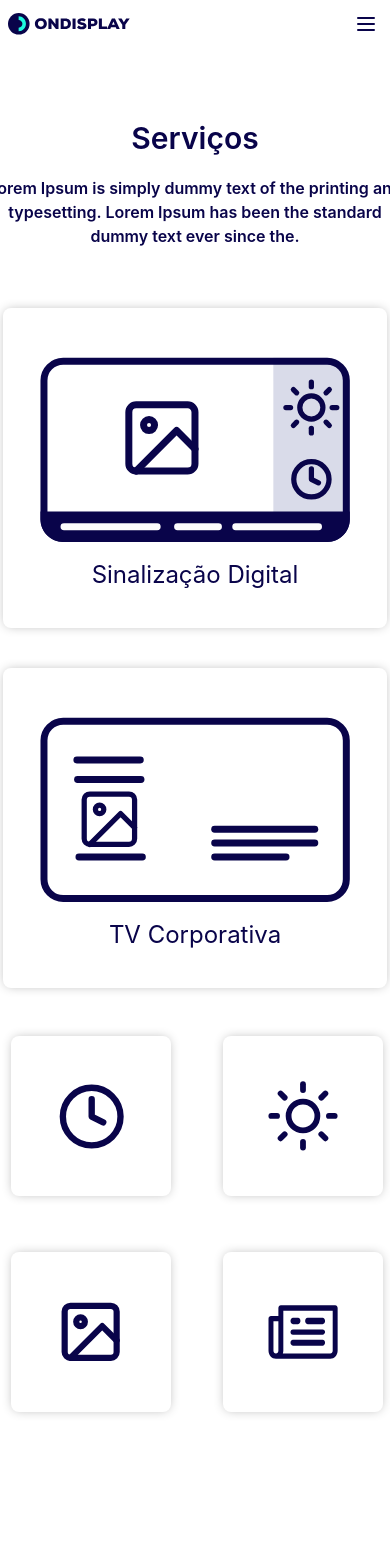
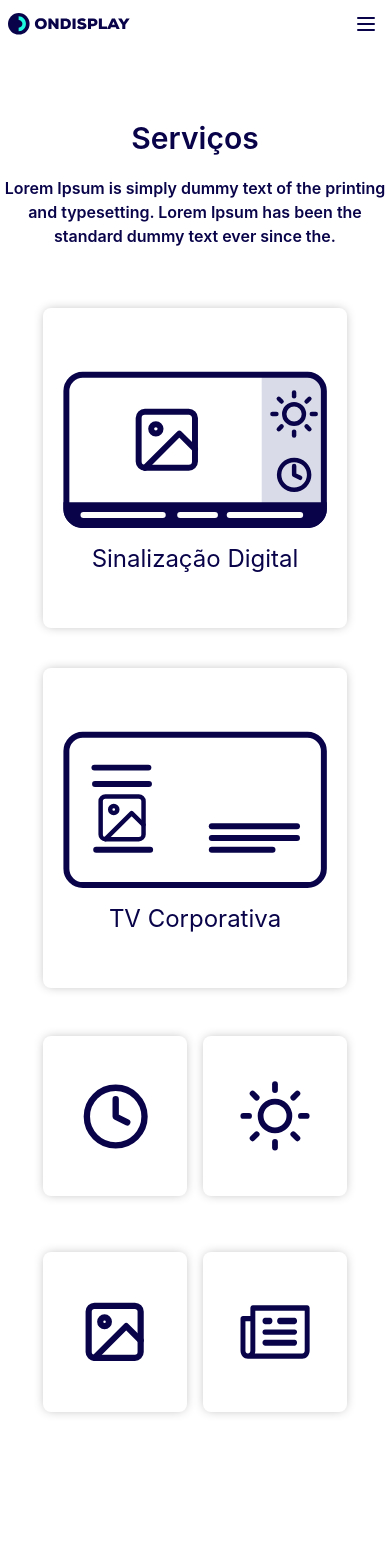
Before and after one commit to BrunoJusta/ondisplay, a Next.js app: page /servicos in a window 390 px wide. Shown: the top 1568 px of the page. Built offline with nearby package versions, Linux system fonts and the light colour scheme.

Commit message:
responsividade done nos servicos e contactos

```diff
--- a/components/Contacts.jsx
+++ b/components/Contacts.jsx
@@ -78,7 +78,7 @@ export const Contacts = () => {
           }}
         >
           <div className="flex justify-between items-center md:flex-row xs:flex-col">
-            <formGroup className="flex flex-col w-72 mb-10">
+            <formGroup className="flex flex-col md:w-72 xs:w-full mb-10">
               <label htmlFor="name" className="text-sm text-theme-blue">
                 O seu nome
               </label>
@@ -94,7 +94,7 @@ export const Contacts = () => {
                 required
               />
             </formGroup>
-            <formGroup className="flex flex-col w-72 mb-10">
+            <formGroup className="flex flex-col md:w-72 xs:w-full mb-10">
               <label htmlFor="email" className="text-sm text-theme-blue">
                 E-mail
               </label>
@@ -112,7 +112,7 @@ export const Contacts = () => {
             </formGroup>
           </div>
           <div className="flex justify-between items-center md:flex-row xs:flex-col">
-            <formGroup className="flex flex-col w-72 mb-10">
+            <formGroup className="flex flex-col md:w-72 xs:w-full mb-10">
               <label htmlFor="message" className="text-sm text-theme-blue">
                 Nome da Empresa
               </label>
@@ -127,7 +127,7 @@ export const Contacts = () => {
                 }}
               />
             </formGroup>
-            <formGroup className="flex flex-col w-72 mb-10">
+            <formGroup className="flex flex-col md:w-72 xs:w-full mb-10">
               <label htmlFor="message" className="text-sm text-theme-blue">
                 Cidade
               </label>
--- a/components/Services.jsx
+++ b/components/Services.jsx
@@ -10,8 +10,8 @@ export const Services = () => {
         Ipsum has been the standard dummy text ever since the.
       </p>
 
-      <div className="flex md:flex-row xs:flex-col  justify-between">
-        <div className="card relative flex flex-col justify-center items-center bg-white rounded-lg w-96 h-80 shadow-simple m-5">
+      <div className="flex md:flex-row xs:flex-col md:justify-between xs:items-center">
+        <div className="card relative flex flex-col justify-center items-center bg-white rounded-lg md:w-96 xs:w-16 xs:px-5 h-80 shadow-simple m-5">
           <Image
             src="/assets/signage.svg"
             alt="Logo"
@@ -20,7 +20,7 @@ export const Services = () => {
           />
           <h1 className="text-2xl text-theme-blue mt-1">Sinalização Digital</h1>
         </div>
-        <div className="card relative flex flex-col justify-center items-center bg-white rounded-lg w-96 h-80 shadow-simple m-5">
+        <div className="card relative flex flex-col justify-center items-center bg-white rounded-lg md:w-96 xs:w-16 xs:px-5 h-80 shadow-simple m-5">
           <Image
             src="/assets/corporative.svg"
             alt="Logo"
@@ -32,16 +32,16 @@ export const Services = () => {
       </div>
 
       <div className="grid md:grid-cols-4 xs:grid-cols-2">
-        <div className="card relative flex flex-col justify-center items-center bg-white rounded-lg w-40 h-40 shadow-simple m-7">
+        <div className="card relative flex flex-col justify-center items-center bg-white rounded-lg md:w-40 xs:w-36 h-40 shadow-simple my-7 md:mx-7 xs:mx-2">
           <Image src="/assets/clock.svg" alt="Logo" width={65} height={65} />
         </div>
-        <div className="card relative flex flex-col justify-center items-center bg-white rounded-lg w-40 h-40 shadow-simple m-7">
+        <div className="card relative flex flex-col justify-center items-center bg-white rounded-lg md:w-40 xs:w-36 h-40 shadow-simple my-7 md:mx-7 xs:mx-2">
           <Image src="/assets/sun.svg" alt="Logo" width={70} height={70} />
         </div>
-        <div className="card relative flex flex-col justify-center items-center bg-white rounded-lg w-40 h-40 shadow-simple m-7">
+        <div className="card relative flex flex-col justify-center items-center bg-white rounded-lg md:w-40 xs:w-36 h-40 shadow-simple my-7 md:mx-7 xs:mx-2">
           <Image src="/assets/img.svg" alt="Logo" width={70} height={70} />
         </div>
-        <div className="card relative flex flex-col justify-center items-center bg-white rounded-lg w-40 h-40 shadow-simple m-7">
+        <div className="card relative flex flex-col justify-center items-center bg-white rounded-lg md:w-40 xs:w-36 h-40 shadow-simple my-7 md:mx-7 xs:mx-2">
           <Image src="/assets/feeds.svg" alt="Logo" width={70} height={70} />
         </div>
       </div>
--- a/tailwind.config.js
+++ b/tailwind.config.js
@@ -784,6 +784,7 @@ module.exports = {
       auto: "auto",
       ...theme("spacing"),
       10: "15.625rem",
+      16: "19rem",
       20: "25rem",
       "1/2": "50%",
       "1/3": "33.333333%",
```
